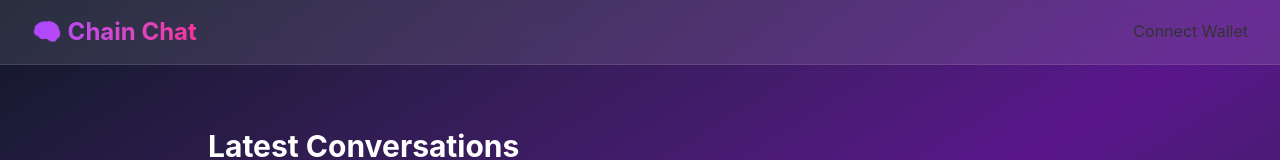
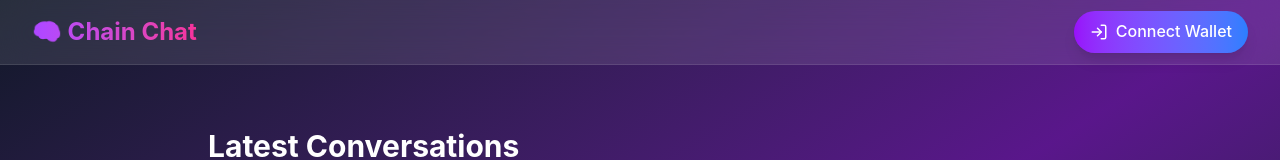
Before and after one commit to fourWayz/ChainChat, a Next.js app in the folder chainchat_client/: page / in a window 1280 px wide. Shown: the top 160 px of the page. Built offline with nearby package versions, Linux system fonts and the light colour scheme; no server answers.

Commit message:
new UI improvements

```diff
--- a/chainchat_client/app/components/SocialMedia.tsx
+++ b/chainchat_client/app/components/SocialMedia.tsx
@@ -43,25 +43,41 @@ export default function SocialMediaApp() {
   const [signer, setSigner] = useState<ethers.Signer | undefined>(undefined);
   const [eoaAddress, setEoaAddress] = useState<string>('');
   const [aaAddress, setAaAddress] = useState<string>('');
+  const [isConnecting, setIsConnecting] = useState(false);
   const [hasCheckedInitialConnection, setHasCheckedInitialConnection] = useState(false);
  const [connectionState, setConnectionState] = useState<'idle' | 'connecting' | 'connected' | 'disconnected'>('idle');
 
 
-  // Fetch data on wallet connection
 const handleWalletConnected = async (eoaAddr: string, aaAddr: string) => {
+  console.log('Connection initiated');
   if (connectionState === 'connected') return;
+
   setConnectionState('connecting');
+  setIsLoading(true); // Ensure loading state is set
+
   try {
     const realSigner = await getSigner();
+    const user = await getUserByAddress(realSigner, aaAddr);
+
+    console.log('Fetched user:', user); // Debug log
+
     setEoaAddress(eoaAddr);
     setAaAddress(aaAddr);
     setSigner(realSigner);
-      await fetchRegisteredUser();
-      await fetchPosts();
+    setRegisteredUser(user || null); // Explicitly set to null if no user
+
+    if (user) {
+      await fetchPosts(realSigner);
+    }
+
     setConnectionState('connected');
   } catch (error) {
+    console.error("Connection error:", error);
     setConnectionState('disconnected');
-      console.error("Error getting signer:", error);
+    setRegisteredUser(null);
+  } finally {
+    setIsLoading(false); // Ensure loading is cleared
+    console.log('Connection state:', connectionState); // Debug log
   }
 };
 
@@ -73,44 +89,63 @@ export default function SocialMediaApp() {
     setRegisteredUser(null);
   };
 
-   useEffect(() => {
-     if (hasCheckedInitialConnection) return;
+  const handleConnectWallet = async () => {
+  if (connectionState === 'connected' || isConnecting) return;
 
-    const checkInitialConnection = async () => {
-      setConnectionState('connecting');
+  setIsConnecting(true);
   try {
-        if (window.ethereum) {
-          const accounts = await window.ethereum.request({ method: 'eth_accounts' });
-          if (accounts && accounts.length > 0) {
     const signer = await getSigner();
     const address = await signer.getAddress();
     const aaWalletAddress = await getAAWalletAddress(signer);
+
     await handleWalletConnected(address, aaWalletAddress);
-            return;
+  } catch (error) {
+    console.error("Connection error:", error);
+    setConnectionState('disconnected');
+  } finally {
+    setIsConnecting(false);
   }
 }
-        setConnectionState('disconnected');
-      }
-      finally{
-         setHasCheckedInitialConnection(true);
-        if (connectionState === 'connecting') {
-          setConnectionState('disconnected');
-        }
-      }
-      // catch (error) {
-      //   setConnectionState('disconnected');
-      //   console.error("Initial connection check failed:", error);
-      // }
-    };
 
-    checkInitialConnection();
-  }, [hasCheckedInitialConnection]);
+  //  useEffect(() => {
+  //    if (hasCheckedInitialConnection) return;
+
+  //   const checkInitialConnection = async () => {
+  //     setConnectionState('connecting');
+  //     try {
+  //       if (window.ethereum) {
+  //         const accounts = await window.ethereum.request({ method: 'eth_accounts' });
+  //         if (accounts && accounts.length > 0) {
+  //           const signer = await getSigner();
+  //           const address = await signer.getAddress();
+  //           const aaWalletAddress = await getAAWalletAddress(signer);
+  //           await handleWalletConnected(address, aaWalletAddress);
+  //           return;
+  //         }
+  //       }
+  //       setConnectionState('disconnected');
+  //     }
+  //     finally{
+  //        setHasCheckedInitialConnection(true);
+  //       if (connectionState === 'connecting') {
+  //         setConnectionState('disconnected');
+  //       }
+  //     }
+  //     // catch (error) {
+  //     //   setConnectionState('disconnected');
+  //     //   console.error("Initial connection check failed:", error);
+  //     // }
+  //   };
+
+  //   checkInitialConnection();
+  // }, [hasCheckedInitialConnection]);
 
   // Fetch user data
   const fetchRegisteredUser = async () => {
     if (!signer || !aaAddress) return;
     try {
       const user = await getUserByAddress(signer, aaAddress);
+      console.log(user,'aa')
       setRegisteredUser(user || null);
     } catch (error) {
       setRegisteredUser(null);
@@ -119,7 +154,7 @@ export default function SocialMediaApp() {
   };
 
   // Fetch posts
-  const fetchPosts = async () => {
+  const fetchPosts = async (signer:any) => {
     try {
       if (!signer) return;
       const count = await getPostsCount(signer);
@@ -154,7 +189,7 @@ export default function SocialMediaApp() {
     try {
       if (!signer) return;
       await createPost(signer, content);
-      await fetchPosts();
+      await fetchPosts(signer);
       setContent('');
     } catch (error: any) {
       console.error(error);
@@ -165,7 +200,7 @@ export default function SocialMediaApp() {
     try {
       if (!signer) return;
       await likePost(signer, postId);
-      await fetchPosts();
+      await fetchPosts(signer);
     } catch (error: any) {
       console.error(error);
     }
@@ -175,7 +210,7 @@ export default function SocialMediaApp() {
     try {
       if (!signer) return;
       await addComment(signer, postId, comment);
-      await fetchPosts();
+      await fetchPosts(signer);
     } catch (error: any) {
       console.error(error);
     }
@@ -198,74 +233,49 @@ export default function SocialMediaApp() {
 
     <NavBar>
   <WalletConnect
-          onWalletConnected={handleWalletConnected}
+    isConnected={connectionState === 'connected'}
+    isConnecting={isConnecting}
+    onConnect={handleConnectWallet}
     onDisconnect={handleWalletDisconnected}
-          initialConnectionState={connectionState === 'connected'}
+    eoaAddress={eoaAddress}
+    aaAddress={aaAddress}
   />
 </NavBar>
 
 
       <main className="pt-24 pb-12 px-4 max-w-4xl mx-auto">
-        {/* User Profile Section (when connected) */}
-        {registeredUser && (
-          <motion.div
-            initial={{ opacity: 0, y: -20 }}
-            animate={{ opacity: 1, y: 0 }}
-            transition={{ delay: 0.2 }}
-            className="mb-8"
-          >
-            <UserProfile user={registeredUser} />
-          </motion.div>
-        )}
 
         {/* Registration/Post Creation */}
        <AnimatePresence mode="wait">
-          {!registeredUser && eoaAddress && (
+  {connectionState === 'connected' && (
+    <>
+      {registeredUser ? (
+        <motion.div
+          key="create-post"
+          initial={{ opacity: 0, y: 20 }}
+          animate={{ opacity: 1, y: 0 }}
+          exit={{ opacity: 0, y: -20 }}
+          transition={{ duration: 0.3 }}
+        >
+          <CreatePost
+            content={content}
+            setContent={setContent}
+            createPost={create_post}
+            isLoading={isLoading}
+          />
+        </motion.div>
+      ) : (
         <motion.div
           key="register-form"
           initial={{ opacity: 0, scale: 0.95 }}
           animate={{ opacity: 1, scale: 1 }}
-              exit={{ opacity: 0, scale: 0.95 }}
+          exit={{ opacity: 0, scale: 0.9 }}
           transition={{ duration: 0.3 }}
         >
           <RegisterForm
             username={username}
             setUsername={setUsername}
             registerUser={register_user}
-                isLoading={isLoading}
-              />
-            </motion.div>
-          )}
-          {/* Registration or Post Creation - shown only when wallet is connected */}
-      {connectionState === 'connected' && (
-        <>
-          {!registeredUser && eoaAddress && (
-            <motion.div
-              key="register-form"
-              initial={{ opacity: 0, scale: 0.95 }}
-              animate={{ opacity: 1, scale: 1 }}
-              exit={{ opacity: 0, scale: 0.95 }}
-              transition={{ duration: 0.3 }}
-            >
-              <RegisterForm
-                username={username}
-                setUsername={setUsername}
-                registerUser={register_user}
-                isLoading={isLoading}
-              />
-            </motion.div>
-          )}
-          {registeredUser && (
-            <motion.div
-              key="create-post"
-              initial={{ opacity: 0, y: 20 }}
-              animate={{ opacity: 1, y: 0 }}
-              transition={{ duration: 0.3 }}
-            >
-              <CreatePost
-                content={content}
-                setContent={setContent}
-                createPost={create_post}
             isLoading={isLoading}
           />
         </motion.div>
--- a/chainchat_client/app/components/WalletConnect.tsx
+++ b/chainchat_client/app/components/WalletConnect.tsx
@@ -1,94 +1,27 @@
-import React, { useState, useEffect } from 'react';
-import { getSigner, getAAWalletAddress } from '@/utils/aautils';
-import { ethers } from 'ethers';
+"use client"
 import { motion, AnimatePresence } from 'framer-motion';
+import { useState } from 'react';
 import { FiLogIn, FiLogOut, FiCopy, FiCheck } from 'react-icons/fi';
 import { toast } from 'react-toastify';
 
 interface WalletConnectProps {
-  onWalletConnected: (eoaAddress: string, aaAddress: string) => void;
+  isConnected: boolean;
+  isConnecting: boolean;
+  onConnect: () => Promise<void>;
   onDisconnect: () => void;
-  initialConnectionState: boolean;
+  eoaAddress?: string;
+  aaAddress?: string;
 }
 
 const WalletConnect: React.FC<WalletConnectProps> = ({
-  onWalletConnected,
+  isConnected,
+  isConnecting,
+  onConnect,
   onDisconnect,
-  initialConnectionState
+  eoaAddress = '',
+  aaAddress = ''
 }) => {
-  const [isConnecting, setIsConnecting] = useState(false);
-  const [isConnected, setIsConnected] = useState(false);
-  const [isLoading, setIsLoading] = useState(false);
-  const [eoaAddress, setEoaAddress] = useState('');
-  const [aaAddress, setAaAddress] = useState('');
   const [copied, setCopied] = useState(false);
-
-  const connectWallet = async () => {
-     if (isConnected) return; // Prevent reconnection if already connected
-     setIsConnecting(true);
-    try {
-      setIsLoading(true);
-
-      // Get signer from wallet
-      const signer = await getSigner();
-      if (!signer) {
-        throw new Error("Failed to get signer from wallet");
-      }
-
-      // Get EOA address
-      const address = await signer.getAddress();
-      setEoaAddress(address);
-
-      // Get AA wallet address
-      const aaWalletAddress = await getAAWalletAddress(signer);
-      setAaAddress(aaWalletAddress);
-
-      // Update state
-      setIsConnected(true);
-
-      // Call callback if provided
-      if (onWalletConnected) {
-        onWalletConnected(address, aaWalletAddress);
-      }
-
-      toast.success('Wallet connected successfully!', {
-        position: 'top-right',
-        autoClose: 3000,
-        hideProgressBar: false,
-        closeOnClick: true,
-        pauseOnHover: true,
-        draggable: true,
-        theme: 'dark',
-      });
-
-    } catch (error: any) {
-      console.error("Error connecting wallet:", error);
-      toast.error(error.message || "Failed to connect wallet", {
-        position: 'top-right',
-        autoClose: 3000,
-        hideProgressBar: false,
-        closeOnClick: true,
-        pauseOnHover: true,
-        draggable: true,
-        theme: 'dark',
-      });
-    } finally {
-      setIsConnecting(false);
-      setIsLoading(false);
-    }
-  };
-
-  const disconnectWallet = () => {
-     onDisconnect();
-    setIsConnected(false);
-    setEoaAddress('');
-    setAaAddress('');
-    toast.info('Wallet disconnected', {
-      position: 'top-right',
-      autoClose: 2000,
-      hideProgressBar: true,
-    });
-  };
 
   const copyAddress = () => {
     navigator.clipboard.writeText(eoaAddress);
@@ -101,52 +34,8 @@ const WalletConnect: React.FC<WalletConnectProps> = ({
     setTimeout(() => setCopied(false), 2000);
   };
 
-  // Check wallet connection on mount
-  useEffect(() => {
-    const checkWalletConnection = async () => {
-      try {
-        if (window.ethereum) {
-          const accounts = await window.ethereum.request({ method: 'eth_accounts' });
-          if (accounts && accounts.length > 0) {
-            await connectWallet();
-          }
-        }
-      } catch (error) {
-        console.error("Error checking wallet connection:", error);
-      }
-    };
-
-    checkWalletConnection();
-
-    // Account change listener
-    if (window.ethereum) {
-      window.ethereum.on('accountsChanged', (accounts: string[]) => {
-        if (accounts.length === 0) {
-          disconnectWallet();
-        } else {
-          connectWallet();
-        }
-      });
-    }
-
-    return () => {
-      if (window.ethereum) {
-        window.ethereum.removeListener('accountsChanged', () => {});
-      }
-    };
-  }, []);
-
   return (
     <div className="relative">
-       {!initialConnectionState ? (
-        <button
-          onClick={connectWallet}
-          disabled={isConnecting}
-          className={`... ${isConnecting ? 'opacity-75' : ''}`}
-        >
-          {isConnecting ? 'Connecting...' : 'Connect Wallet'}
-        </button>
-      ) : (
       <AnimatePresence>
         {!isConnected ? (
           <motion.button
@@ -156,15 +45,15 @@ const WalletConnect: React.FC<WalletConnectProps> = ({
             exit={{ opacity: 0 }}
             whileHover={{ scale: 1.03 }}
             whileTap={{ scale: 0.97 }}
-            onClick={connectWallet}
-            disabled={isLoading}
+            onClick={onConnect}
+            disabled={isConnecting}
             className={`flex items-center gap-2 px-4 py-2 rounded-full font-medium transition-all ${
-              isLoading
+              isConnecting
                 ? "bg-gray-600 text-gray-300 cursor-wait"
                 : "bg-gradient-to-r from-purple-600 to-blue-500 text-white shadow-lg hover:shadow-purple-500/30"
             }`}
           >
-            {isLoading ? (
+            {isConnecting ? (
               <>
                 <div className="w-4 h-4 border-2 border-white/30 border-t-white rounded-full animate-spin" />
                 Connecting...
@@ -207,7 +96,7 @@ const WalletConnect: React.FC<WalletConnectProps> = ({
             <motion.button
               whileHover={{ scale: 1.05 }}
               whileTap={{ scale: 0.95 }}
-              onClick={disconnectWallet}
+              onClick={onDisconnect}
               className="p-2 bg-gray-800 rounded-full text-gray-300 hover:text-white hover:bg-gray-700 transition-colors"
               title="Disconnect"
             >
@@ -216,8 +105,7 @@ const WalletConnect: React.FC<WalletConnectProps> = ({
           </motion.div>
         )}
       </AnimatePresence>
-      )}
-      {/* AA Address Tooltip */}
+
       {isConnected && aaAddress && (
         <div className="absolute top-full right-0 mt-2 bg-gray-900 text-xs p-2 rounded-lg shadow-lg border border-gray-700 opacity-0 hover:opacity-100 transition-opacity pointer-events-none">
           <div className="text-purple-400 font-mono">AA: {aaAddress}</div>
```
Lines whose indentation alone changed are shown as unchanged.
